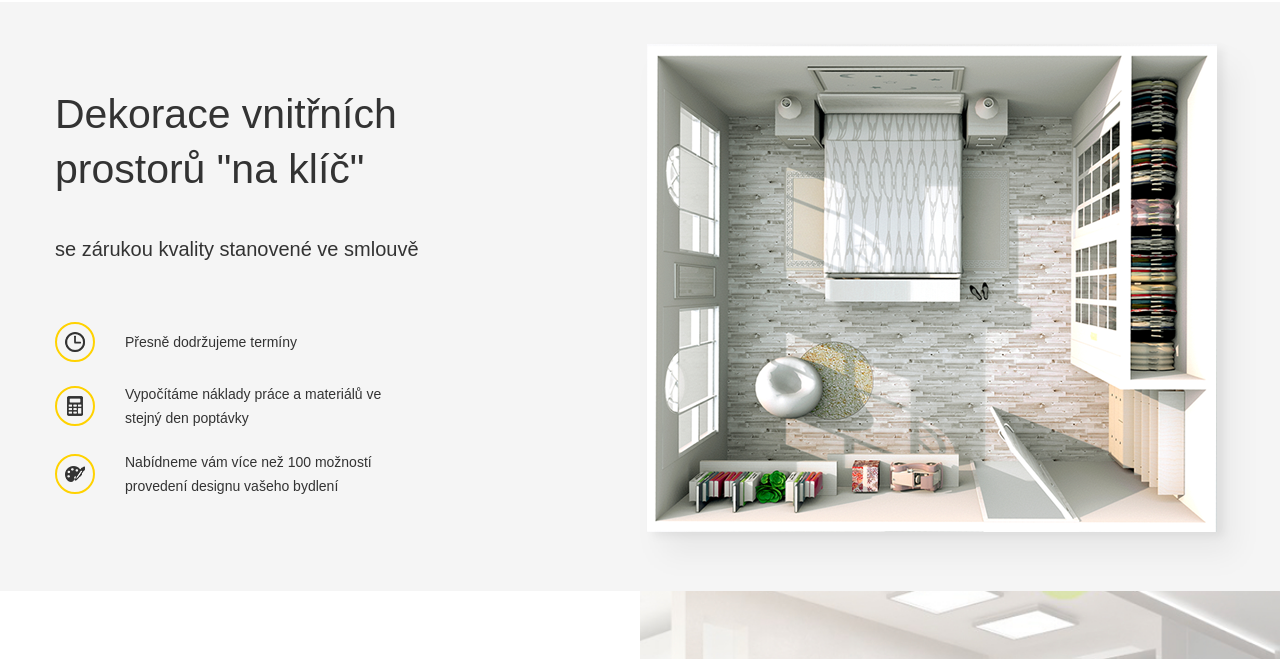
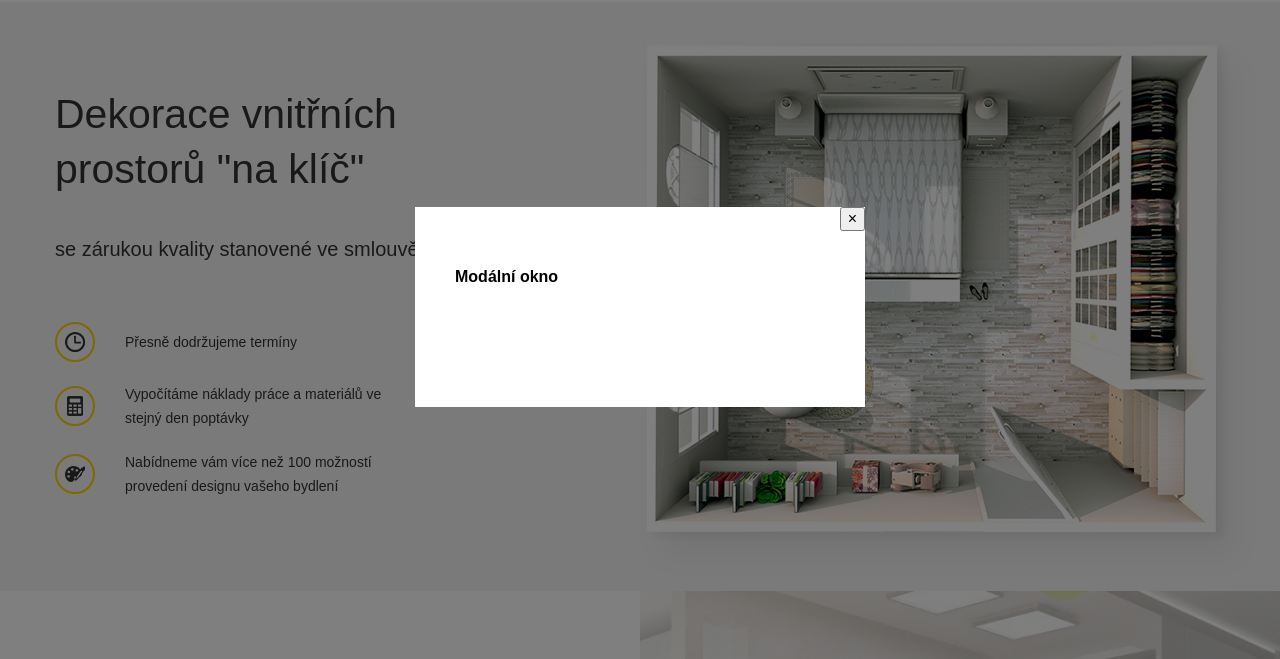
Before and after one commit to PetrVan/build, a plain HTML site: page src/index.html in a window 1280 px wide. Both pictures are taken after a click on the button "Zavolejte mi". Shown: the part 93-752 px from the top of the page. Drawn offline with Linux system fonts and the light colour scheme.

Commit message:
Modální okno

```diff
--- a/src/index.html
+++ b/src/index.html
@@ -20,7 +20,7 @@
                         <span class="header__adress">Praha</span>
                         <a href="tel:+420777167699" class="header__phone">+420 777 167 699</a>
                     </div>
-                    <button class="button header__button">Zavolejte mi</button>
+                    <button class="button header__button" id="button">Zavolejte mi</button>
                 </div>
             </div>
         </div>
@@ -89,5 +89,13 @@
             </div>
         </section>
     </main>
+    <div class="modal" id="modal">
+        <div class="modal-dialog">
+            <button class="modal-dialog__close" id="close">&times;</button>
+            <h4 class="modal-dialog__title">Modální okno</h4>
+        </div>
+    </div>
+
+    <script src="js/main.js"></script>
 </body>
 </html>
--- /dev/null
+++ b/src/js/main.js
@@ -0,0 +1,11 @@
+var button = document.querySelector('#button');
+var modal = document.querySelector('#modal');
+var close = document.querySelector('#close');
+
+button.addEventListener('click', function(){
+    modal.classList.add('modal_active');
+});
+
+close.addEventListener('click', function(){
+    modal.classList.remove('modal_active');
+});
--- a/src/sass/style.sass
+++ b/src/sass/style.sass
@@ -209,3 +209,28 @@ img
         color: $accent
         font-size: 15px
         font-weight: 700
+
+
+
+.modal
+    position: fixed
+    left: 0
+    top: 0
+    width: 100%
+    height: 100%
+    background-color: rgba(#000, .5)
+    display: none
+    &_active
+        display: flex
+    &-dialog
+        margin: auto
+        max-width: 450px
+        width: 90%
+        min-height: 200px
+        background-color: #fff
+        padding: 40px
+        position: relative
+        &__close
+            position: absolute
+            right: 0
+            top: 0
```
Also changed, not shown: src/css/style.css, 1 other file.
